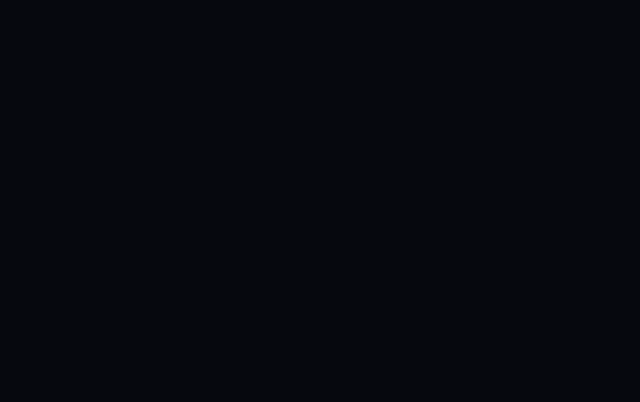
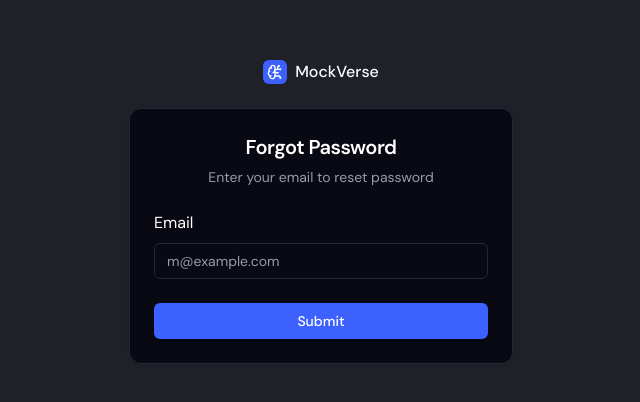
Before and after one commit to MockVerseAI/mockverse-frontend, a React (Vite) app: page /forgot-password in a window 1280 px wide. Before the commit this address had no page. Shown: the part 188-590 px from the top of the page, without its empty margins (319-959 px from the left). Built offline with nearby package versions, Linux system fonts and the light colour scheme.

Commit message:
feat: password forgot and reset screens

```diff
--- /dev/null
+++ b/src/components/AuthScreenWrapper.tsx
@@ -0,0 +1,20 @@
+import { BrainCircuit } from "lucide-react";
+import React from "react";
+
+const AuthScreenWrapper = ({ children }: { children: React.ReactNode }) => {
+  return (
+    <div className="flex min-h-svh flex-col items-center justify-center gap-6 bg-muted p-6 md:p-10">
+      <div className="flex w-full max-w-sm flex-col gap-6">
+        <a href="#" className="flex items-center gap-2 self-center font-medium">
+          <div className="flex h-6 w-6 items-center justify-center rounded-md bg-primary text-primary-foreground">
+            <BrainCircuit className="size-4" />
+          </div>
+          MockVerse
+        </a>
+        {children}
+      </div>
+    </div>
+  );
+};
+
+export default AuthScreenWrapper;
--- a/src/components/ui/input.tsx
+++ b/src/components/ui/input.tsx
@@ -1,12 +1,21 @@
-import * as React from "react"
+import * as React from "react";
 
-import { cn } from "@/lib/utils"
+import { cn } from "@/lib/utils";
+import { Eye, EyeOff } from "lucide-react";
 
-const Input = React.forwardRef<HTMLInputElement, React.ComponentProps<"input">>(
-  ({ className, type, ...props }, ref) => {
-    return (
+const Input = React.forwardRef<
+  HTMLInputElement,
+  React.ComponentProps<"input"> & { togglePassword?: boolean }
+>(({ className, type, togglePassword = true, ...props }, ref) => {
+  const [isPasswordVisible, setIsPasswordVisible] = React.useState(false);
+
+  const toggleVisibility = () => {
+    setIsPasswordVisible((prev) => !prev);
+  };
+  return (
+    <div className="relative flex items-center">
       <input
-        type={type}
+        type={togglePassword && isPasswordVisible ? "text" : type}
         className={cn(
           "flex h-9 w-full rounded-md border border-input bg-transparent px-3 py-1 text-base shadow-sm transition-colors file:border-0 file:bg-transparent file:text-sm file:font-medium file:text-foreground placeholder:text-muted-foreground focus-visible:outline-none focus-visible:ring-1 focus-visible:ring-ring disabled:cursor-not-allowed disabled:opacity-50 md:text-sm",
           className
@@ -14,9 +23,22 @@ const Input = React.forwardRef<HTMLInputElement, React.ComponentProps<"input">>(
         ref={ref}
         {...props}
       />
-    )
-  }
-)
-Input.displayName = "Input"
+      {type === "password" && togglePassword && (
+        <button
+          type="button"
+          onClick={toggleVisibility}
+          className="absolute right-3 text-muted-foreground hover:text-foreground focus:outline-none"
+        >
+          {isPasswordVisible ? (
+            <EyeOff className="size-4" />
+          ) : (
+            <Eye className="size-4" />
+          )}
+        </button>
+      )}
+    </div>
+  );
+});
+Input.displayName = "Input";
 
-export { Input }
+export { Input };
--- a/src/main.tsx
+++ b/src/main.tsx
@@ -3,15 +3,17 @@ import { createRoot } from "react-dom/client";
 import { Provider } from "react-redux";
 import { BrowserRouter, Route, Routes } from "react-router";
 import "./index.css";
+import DashboardLayout from "./layouts/DashboardLayout.tsx";
 import PublicLayout from "./layouts/PublicLayout.tsx";
+import DashboardHome from "./pages/DashboardHome.tsx";
+import ForgotPassword from "./pages/ForgotPassword.tsx";
 import Home from "./pages/Home.tsx";
+import Interview from "./pages/Interview.tsx";
 import Login from "./pages/Login.tsx";
+import ResetPassword from "./pages/ResetPassword.tsx";
 import Signup from "./pages/Signup.tsx";
 import { ThemeProvider } from "./providers/theme-provider.tsx";
 import { store } from "./store/index.ts";
-import DashboardLayout from "./layouts/DashboardLayout.tsx";
-import DashboardHome from "./pages/DashboardHome.tsx";
-import Interview from "./pages/Interview.tsx";
 
 createRoot(document.getElementById("root")!).render(
   <StrictMode>
@@ -23,6 +25,8 @@ createRoot(document.getElementById("root")!).render(
               <Route index element={<Home />} />
               <Route path="/login" element={<Login />} />
               <Route path="/signup" element={<Signup />} />
+              <Route path="/forgot-password" element={<ForgotPassword />} />
+              <Route path="/reset-password" element={<ResetPassword />} />
             </Route>
 
             <Route path="/dashboard" element={<DashboardLayout />}>
--- /dev/null
+++ b/src/pages/ForgotPassword.tsx
@@ -0,0 +1,67 @@
+import AuthScreenWrapper from "@/components/AuthScreenWrapper";
+import { Button } from "@/components/ui/button";
+import {
+  Card,
+  CardContent,
+  CardDescription,
+  CardHeader,
+  CardTitle,
+} from "@/components/ui/card";
+import { Input } from "@/components/ui/input";
+import { zodResolver } from "@hookform/resolvers/zod";
+import { Label } from "@radix-ui/react-label";
+import { useForm } from "react-hook-form";
+import { z } from "zod";
+
+const formSchema = z.object({
+  email: z.string().email(),
+});
+
+const ForgotPassword = () => {
+  const { handleSubmit, register } = useForm<z.infer<typeof formSchema>>({
+    resolver: zodResolver(formSchema),
+    defaultValues: {
+      email: "",
+    },
+  });
+
+  const onSubmit = (values: z.infer<typeof formSchema>) => {
+    // Do something with the form values.
+    // ✅ This will be type-safe and validated.
+    console.log(values);
+  };
+
+  return (
+    <AuthScreenWrapper>
+      <Card>
+        <CardHeader className="text-center">
+          <CardTitle className="text-xl">Forgot Password</CardTitle>
+          <CardDescription>Enter your email to reset password</CardDescription>
+        </CardHeader>
+        <CardContent>
+          <div>
+            <div className="grid gap-6">
+              <form onSubmit={handleSubmit(onSubmit)} className="grid gap-6">
+                <div className="grid gap-2">
+                  <Label htmlFor="email">Email</Label>
+                  <Input
+                    id="email"
+                    type="email"
+                    placeholder="m@example.com"
+                    {...register("email")}
+                    required
+                  />
+                </div>
+                <Button type="submit" className="w-full">
+                  Submit
+                </Button>
+              </form>
+            </div>
+          </div>
+        </CardContent>
+      </Card>
+    </AuthScreenWrapper>
+  );
+};
+
+export default ForgotPassword;
--- a/src/pages/Login.tsx
+++ b/src/pages/Login.tsx
@@ -1,3 +1,4 @@
+import AuthScreenWrapper from "@/components/AuthScreenWrapper";
 import { Button } from "@/components/ui/button";
 import {
   Card,
@@ -9,7 +10,6 @@ import {
 import { Input } from "@/components/ui/input";
 import { Label } from "@/components/ui/label";
 import { zodResolver } from "@hookform/resolvers/zod";
-import { BrainCircuit } from "lucide-react";
 import { useForm } from "react-hook-form";
 import { Link } from "react-router";
 import { z } from "zod";
@@ -24,6 +24,7 @@ const Login = () => {
     resolver: zodResolver(formSchema),
     defaultValues: {
       username: "",
+      password: "",
     },
   });
 
@@ -34,14 +35,7 @@ const Login = () => {
   };
 
   return (
-    <div className="flex min-h-svh flex-col items-center justify-center gap-6 bg-muted p-6 md:p-10">
-      <div className="flex w-full max-w-sm flex-col gap-6">
-        <a href="#" className="flex items-center gap-2 self-center font-medium">
-          <div className="flex h-6 w-6 items-center justify-center rounded-md bg-primary text-primary-foreground">
-            <BrainCircuit className="size-4" />
-          </div>
-          MockVerse
-        </a>
+    <AuthScreenWrapper>
       <div className="flex flex-col gap-6">
         <Card>
           <CardHeader className="text-center">
@@ -55,10 +49,7 @@ const Login = () => {
               <div className="grid gap-6">
                 <div className="flex flex-col gap-4">
                   <Button variant="outline" className="w-full">
-                      <svg
-                        xmlns="http://www.w3.org/2000/svg"
-                        viewBox="0 0 24 24"
-                      >
+                    <svg xmlns="http://www.w3.org/2000/svg" viewBox="0 0 24 24">
                       <path
                         d="M12.48 10.92v3.28h7.84c-.24 1.84-.853 3.187-1.787 4.133-1.147 1.147-2.933 2.4-6.053 2.4-4.827 0-8.6-3.893-8.6-8.72s3.773-8.72 8.6-8.72c2.6 0 4.507 1.027 5.907 2.347l2.307-2.307C18.747 1.44 16.133 0 12.48 0 5.867 0 .307 5.387.307 12s5.56 12 12.173 12c3.573 0 6.267-1.173 8.373-3.36 2.16-2.16 2.84-5.213 2.84-7.667 0-.76-.053-1.467-.173-2.053H12.48z"
                         fill="currentColor"
@@ -89,10 +80,7 @@ const Login = () => {
                     Or continue with
                   </span>
                 </div>
-                  <form
-                    onSubmit={handleSubmit(onSubmit)}
-                    className="grid gap-6"
-                  >
+                <form onSubmit={handleSubmit(onSubmit)} className="grid gap-6">
                   <div className="grid gap-2">
                     <Label htmlFor="email">Email</Label>
                     <Input
@@ -139,8 +127,7 @@ const Login = () => {
           <a href="#">Terms of Service</a> and <a href="#">Privacy Policy</a>.
         </div>
       </div>
-      </div>
-    </div>
+    </AuthScreenWrapper>
   );
 };
 
--- /dev/null
+++ b/src/pages/ResetPassword.tsx
@@ -0,0 +1,66 @@
+import AuthScreenWrapper from "@/components/AuthScreenWrapper";
+import { Button } from "@/components/ui/button";
+import {
+  Card,
+  CardContent,
+  CardDescription,
+  CardHeader,
+  CardTitle,
+} from "@/components/ui/card";
+import { Input } from "@/components/ui/input";
+import { zodResolver } from "@hookform/resolvers/zod";
+import { Label } from "@radix-ui/react-label";
+import { useForm } from "react-hook-form";
+import { z } from "zod";
+
+const formSchema = z.object({
+  newPassword: z.string().min(1),
+});
+
+const ResetPassword = () => {
+  const { handleSubmit, register } = useForm<z.infer<typeof formSchema>>({
+    resolver: zodResolver(formSchema),
+    defaultValues: {
+      newPassword: "",
+    },
+  });
+
+  const onSubmit = (values: z.infer<typeof formSchema>) => {
+    // Do something with the form values.
+    // ✅ This will be type-safe and validated.
+    console.log(values);
+  };
+
+  return (
+    <AuthScreenWrapper>
+      <Card>
+        <CardHeader className="text-center">
+          <CardTitle className="text-xl">Reset Password</CardTitle>
+          <CardDescription>Enter your new password</CardDescription>
+        </CardHeader>
+        <CardContent>
+          <div>
+            <div className="grid gap-6">
+              <form onSubmit={handleSubmit(onSubmit)} className="grid gap-6">
+                <div className="grid gap-2">
+                  <Label htmlFor="newPassword">New Password</Label>
+                  <Input
+                    id="newPassword"
+                    type="password"
+                    {...register("newPassword")}
+                    required
+                  />
+                </div>
+                <Button type="submit" className="w-full">
+                  Submit
+                </Button>
+              </form>
+            </div>
+          </div>
+        </CardContent>
+      </Card>
+    </AuthScreenWrapper>
+  );
+};
+
+export default ResetPassword;
```
Also changed, not shown: src/pages/Signup.tsx (+4 -15 lines). Lines whose indentation alone changed are shown as unchanged.
